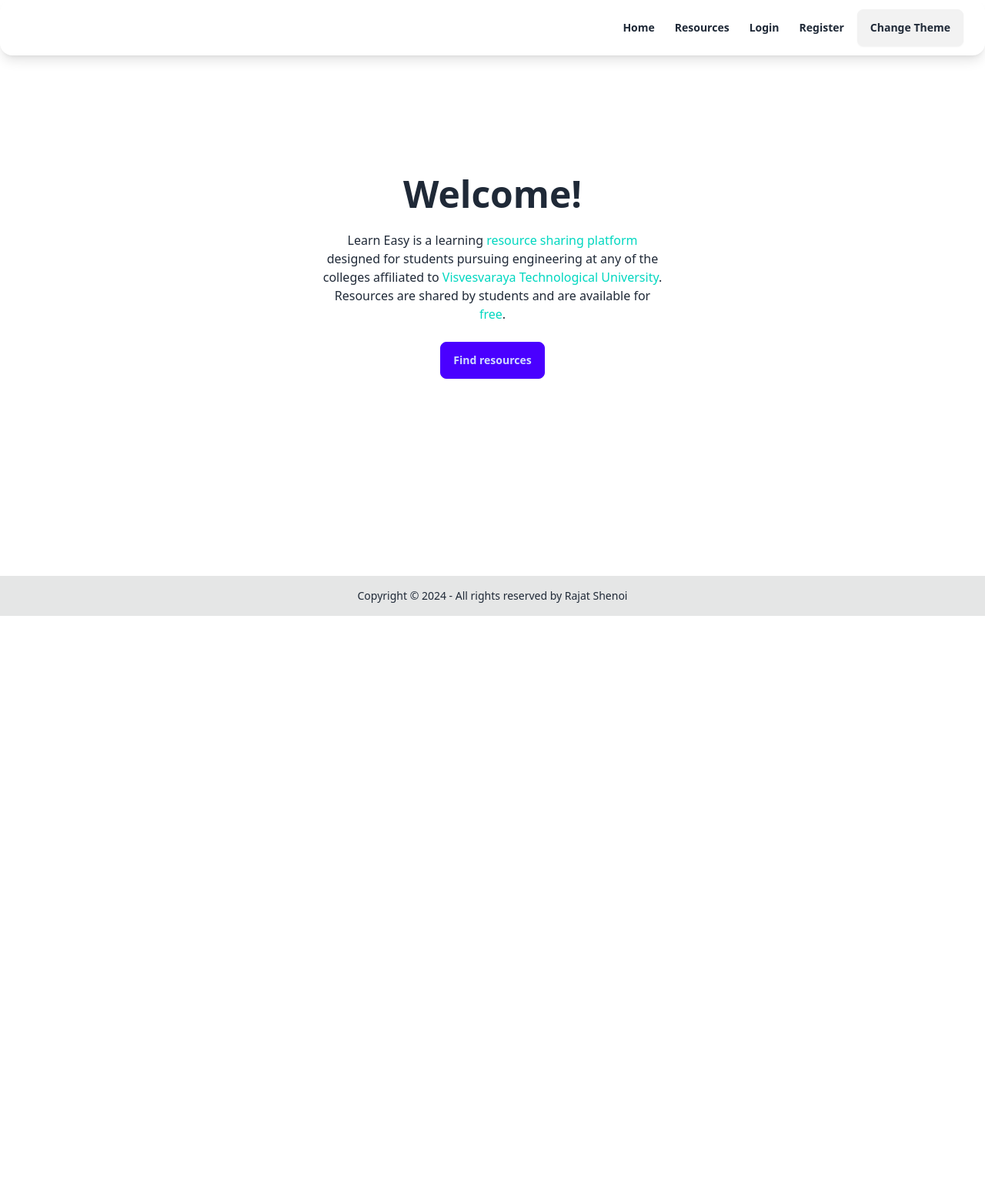
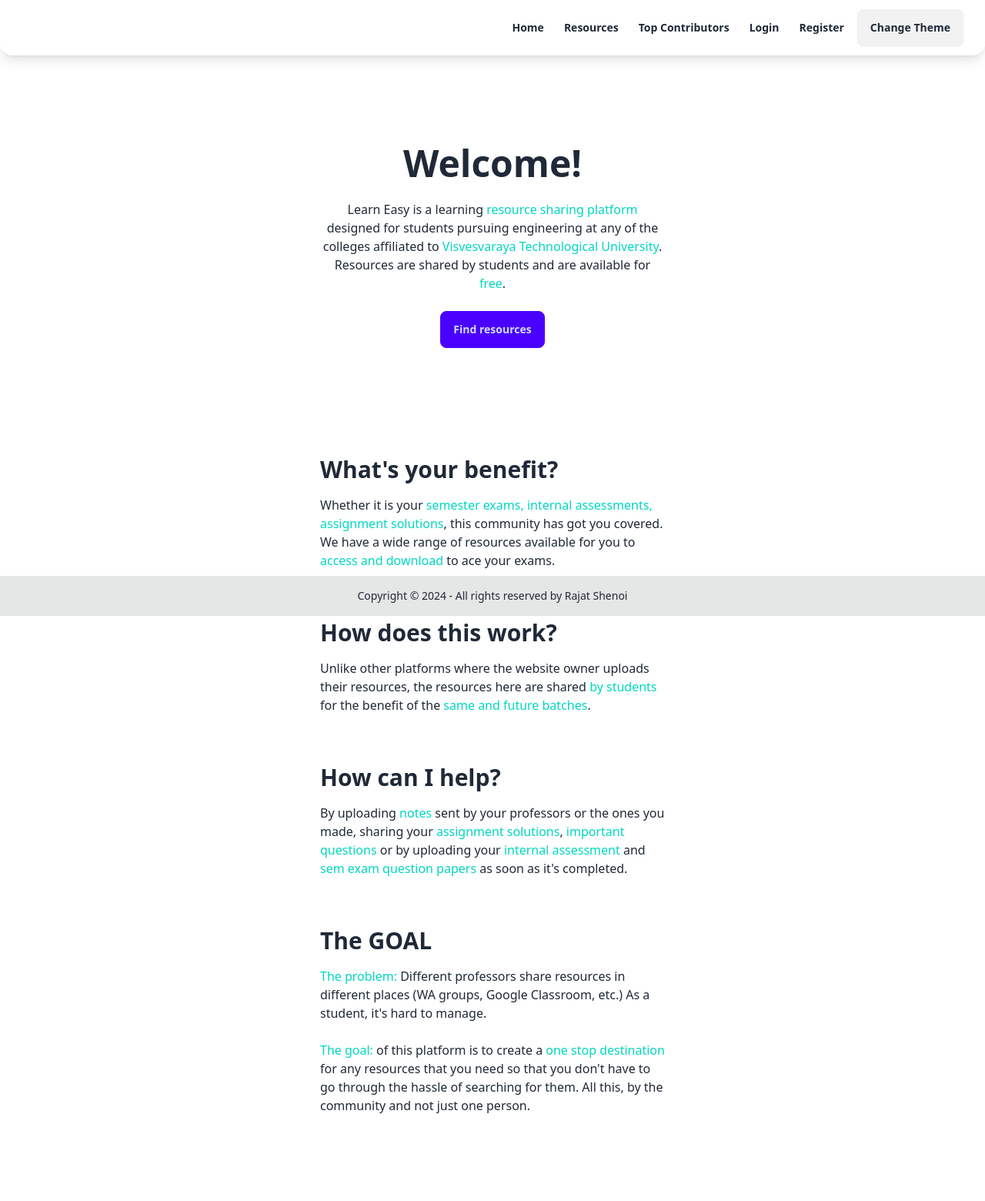
Before and after one commit to RajatShenoi/JNNCE-Notes, a Django app: template notes/templates/notes/home.html in a window 1280 px wide. Shown: the whole page at 77% size. Before the commit the page ends 800 px from the top, so only its background shows below. Run offline with Django 5.2, Linux system fonts and the light colour scheme; the template is opened without the code that fills it, so the values that code supplies are empty; some libraries are stand-ins or nearby versions.

Commit message:
Home Page and top contributors

```diff
--- a/jnncenotes/production.py
+++ b/jnncenotes/production.py
@@ -24,7 +24,7 @@ BASE_DIR = Path(__file__).resolve().parent.parent
 SECRET_KEY = os.environ.get("SECRET_KEY")
 
 # SECURITY WARNING: don't run with debug turned on in production!
-DEBUG = True
+DEBUG = False
 
 ALLOWED_HOSTS = ['jnncenotes.azurewebsites.net']
 
--- a/notes/templates/notes/home.html
+++ b/notes/templates/notes/home.html
@@ -3,7 +3,7 @@
 {% block title %}Home{% endblock %}
 
 {% block content %}
-    <div class="hero" style="min-height: 70vh;">
+    <div class="hero" style="min-height: 60vh;">
         <div class="hero-content text-center">
             <div class="max-w-md">
                 <h1 class="text-5xl font-bold">Welcome!</h1>
@@ -16,4 +16,51 @@
             </div>
         </div>
     </div>
+    <div class="hero mt-4">
+        <div class="hero-content text-left">
+            <div class="max-w-md">
+                <h1 class="text-3xl font-bold">What's your benefit?</h1>
+                <p class="py-4">
+                    Whether it is your <span class="text-accent">semester exams, internal assessments, assignment solutions</span>,
+                    this community has got you covered. We have a wide range of resources available for you to <span class="text-accent">access and download</span>
+                    to ace your exams.
+                </p>
+            </div>
+        </div>
+    </div>
+    <div class="hero mt-4">
+        <div class="hero-content text-left">
+            <div class="max-w-md">
+                <h1 class="text-3xl font-bold">How does this work?</h1>
+                <p class="py-4">
+                    Unlike other platforms where the website owner uploads their resources, the resources here are shared <span class="text-accent">by students</span>
+                    for the benefit of the <span class="text-accent">same and future batches</span>.
+                </p>
+            </div>
+        </div>
+    </div>
+    <div class="hero mt-4">
+        <div class="hero-content text-left">
+            <div class="max-w-md">
+                <h1 class="text-3xl font-bold">How can I help?</h1>
+                <p class="py-4">
+                    By uploading <span class="text-accent">notes</span> sent by your professors or the ones you made, sharing
+                    your <span class="text-accent">assignment solutions</span>, <span class="text-accent">important questions</span> or by uploading your <span class="text-accent">internal assessment</span>
+                    and <span class="text-accent">sem exam question papers</span> as soon as it's completed.
+                </p>
+            </div>
+        </div>
+    </div>
+    <div class="hero mt-4">
+        <div class="hero-content text-left">
+            <div class="max-w-md">
+                <h1 class="text-3xl font-bold">The GOAL</h1>
+                <p class="py-4">
+                    <span class="text-accent">The problem:</span> Different professors share resources in different places (WA groups, Google Classroom, etc.) As a student, it's hard to manage.<br><br>
+                    <span class="text-accent">The goal:</span> of this platform is to create a <span class="text-accent">one stop destination</span> for any resources
+                    that you need so that you don't have to go through the hassle of searching for them. All this, by the community and not just one person.
+                </p>
+            </div>
+        </div>
+    </div>
 {% endblock %}
--- a/notes/urls.py
+++ b/notes/urls.py
@@ -10,6 +10,7 @@ urlpatterns = [
     path('resources/b/<str:branch_code>/c/<str:course_code>/', views.displayModuleList, name='display-module-list'),
     path('resources/b/<str:branch_code>/c/<str:course_code>/m/<str:pk>/', views.displayFileList, name='display-file-list'),
 
+    path('top-contributors/', views.topContributors, name='top-contributors'),
     path('my-contributions/', views.contributions, name='contributions'),
 
     # azure blob storage
--- a/templates/navbar.html
+++ b/templates/navbar.html
@@ -17,12 +17,13 @@
         <div class="items-stretch hidden md:flex">
             <a class="btn btn-ghost btn-sm rounded-btn" href="{% url 'notes:home' %}"> Home </a>
             <a class="btn btn-ghost btn-sm rounded-btn" href="{% url 'notes:resources' %}"> Resources </a>
+            <a class="btn btn-ghost btn-sm rounded-btn" href="{% url 'notes:top-contributors' %}"> Top Contributors </a>
             {% if not request.user.is_authenticated %}
                 <a class="btn btn-ghost btn-sm rounded-btn" href="{% url 'notes:login' %}"> Login </a>
                 <a class="btn btn-ghost btn-sm rounded-btn" href="{% url 'notes:register' %}"> Register </a>
             {% else %}
             <div class="dropdown dropdown-end">
-                <div tabindex="0" class="btn btn-ghost btn-sm rounded-btn">@{{request.user.username}}</div>
+                <div tabindex="0" class="btn btn-ghost btn-sm rounded-btn">My Account</div>
                 <ul tabindex="0" class="p-2 shadow menu dropdown-content bg-base-100 rounded-box w-52">
                     <li><a class="btn btn-ghost btn-sm rounded-btn" href="{% url 'notes:contributions' %}">My contributions</a></li>
                     <li><a class="btn btn-ghost btn-sm rounded-btn" href="{% url 'notes:logout' %}">Logout</a></li>
@@ -75,6 +76,7 @@
             <div class="divider"></div>
             <li><a href="{% url 'notes:home' %}"> Home </a></li>
             <li><a href="{% url 'notes:resources' %}">Resources</a></li>
+            <li><a href="{% url 'notes:top-contributors' %}">Top Contributors</a></li>
             {% if not request.user.is_authenticated %}
                 <li><a href="{% url 'notes:login' %}"> Login </a></li>
                 <li><a href="{% url 'notes:register' %}"> Register </a><li>
```
Also changed, not shown: notes/templates/notes/top_contributors.html (added, +25 -0 lines), notes/views.py (+24 -1 lines), static/styles.css.
